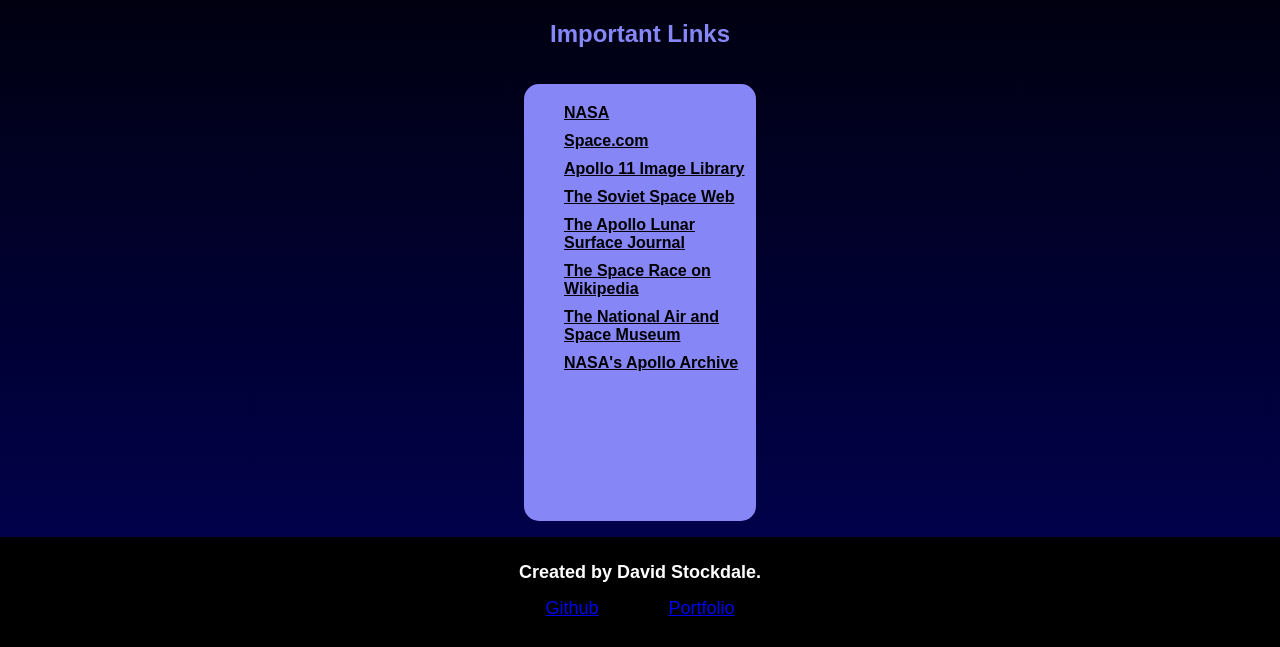
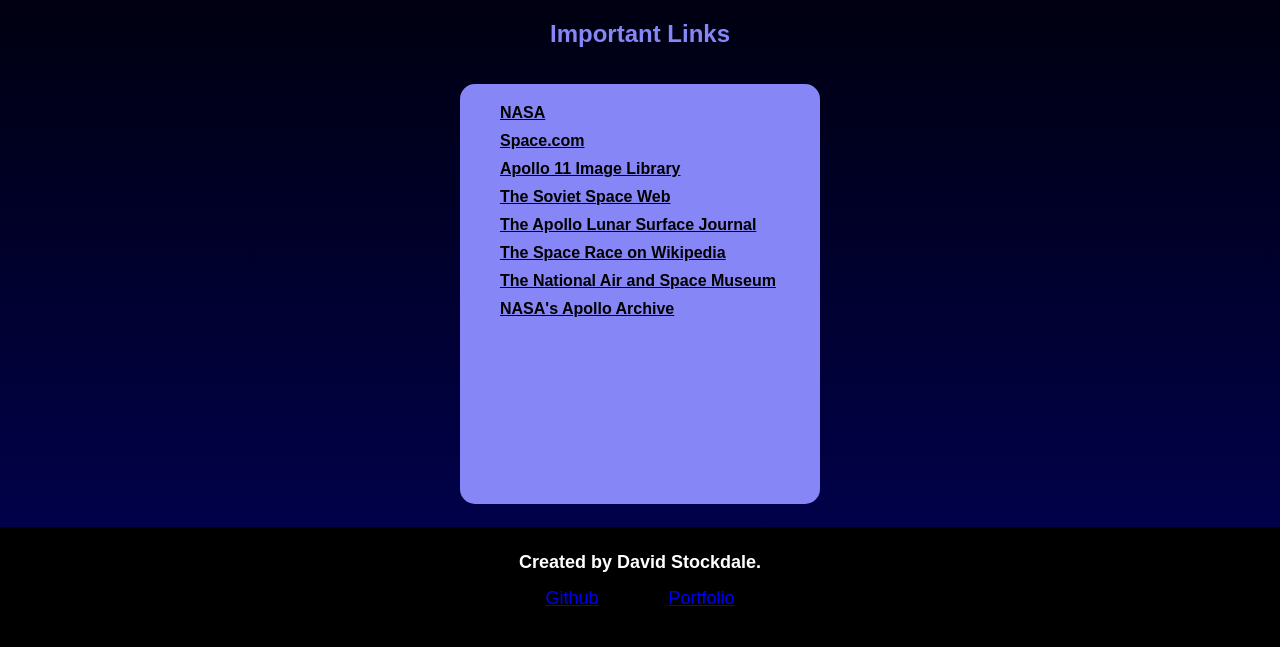
Before and after one commit to dstock3/spacerace, a Flask app: page /info in a window 1280 px wide. Shown: the part 153-800 px from the top of the page. Run offline with Flask 2, Linux system fonts and the light colour scheme.

Commit message:
Made stylistic adjustments to info page.

```diff
--- a/static/css/info.css
+++ b/static/css/info.css
@@ -1,6 +1,6 @@
 .info-container {
     color: black;
-    height: 75%;
+    height: 65%;
     display: flex;
 }
 
@@ -14,7 +14,7 @@ li:first-child {
 
 .info-list {
     height: 100%;
-    width: 15%;
+    width: 25%;
     margin-inline: 15px;
     list-style: none;
     border-radius: 15px;
```
